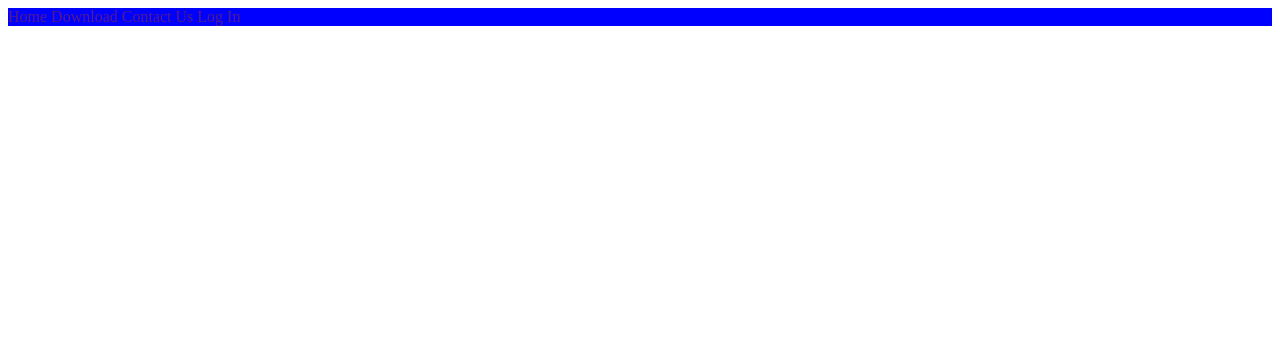
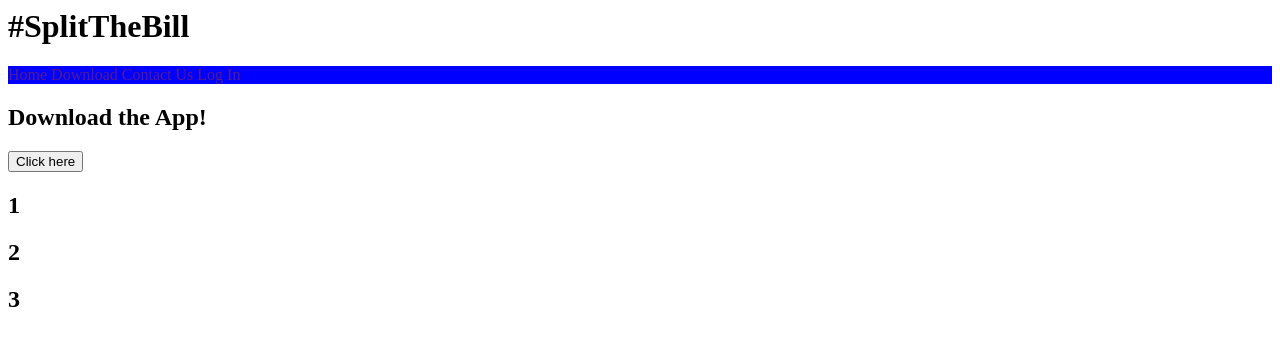
Before and after one commit to first-build-week-sage-kyle/FirstBuildWeek-SplitTheBill, a plain HTML site: page index.html in a window 1280 px wide. Drawn offline with Linux system fonts and the light colour scheme.

Commit message:
wrote html for head and body on home page

```diff
--- a/index.html
+++ b/index.html
@@ -4,6 +4,7 @@
         <link rel="stylesheet" href="./css/index.css">
     </head>
     <header>
+        <h1>#SplitTheBill</h1>
         <nav>
             <a href="">Home</a>
             <a href="">Download</a>
@@ -11,4 +12,24 @@
             <a href="">Log In</a>
         </nav>
     </header>
+    <body>
+        <div class="box-content">
+            <div class="box">
+                <h2>Download the App!</h2>
+                <button>Click here</button>
+            </div>
+            <div class="box">
+                <h2>1</h2>
+                <p></p>
+            </div>
+            <div class="box">
+                <h2>2</h2>
+                <p></p>
+            </div>
+            <div class="box">
+                <h2>3</h2>
+                <p></p>
+            </div>
+        </div>
+    </body>
 </html>
--- a/less/home.less
+++ b/less/home.less
@@ -0,0 +1,6 @@
+.box-content {
+
+    .box {
+
+    }
+}
```
